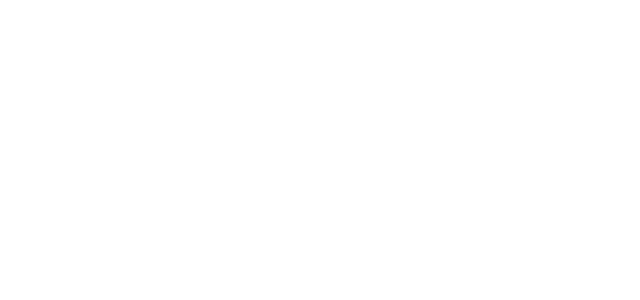
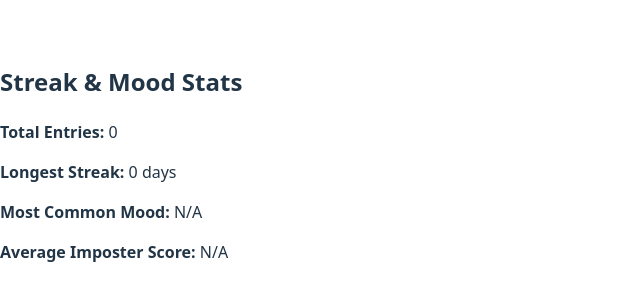
Before and after one commit to eramjabeen1/jabeen_eram_client_risekitcapstone, a React (Vite) app: page /streaks in a window 1280 px wide. Before the commit this address had no page. Shown: the part 238-538 px from the top of the page, without its empty margins (0-640 px from the left). Built offline with nearby package versions, Linux system fonts and the light colour scheme; no server answers.

Commit message:
Add streaks page and routing setup for StreakStatsPage

```diff
--- a/src/main.jsx
+++ b/src/main.jsx
@@ -4,6 +4,8 @@
 import JournalPage from './pages/JournalPage.jsx'
 import LoginPage from './pages/LoginPage.jsx'
 import RegisterPage from './pages/RegisterPage.jsx'
+import StreakStatsPage from './pages/StreakStatsPage'
+
 import './index.css'
 
 
@@ -15,6 +17,8 @@
         <Route path="/" element={<LoginPage />} />
         <Route path="/register" element={<RegisterPage />} />
         <Route path="/journal" element={<JournalPage />} />
+        <Route path="/streaks" element={<StreakStatsPage />} />
+
       </Routes>
     </BrowserRouter>
   </React.StrictMode>,
--- a/src/pages/JournalPage.jsx
+++ b/src/pages/JournalPage.jsx
@@ -4,6 +4,8 @@
 // import MoodPicker from '../components/MoodPicker'
 // import StreakCounter from '../components/StreakCounter'
 import { FaEye, FaEyeSlash } from 'react-icons/fa'
+import { Link } from 'react-router-dom'
+
 
 const JournalPage = () => {
   const [privateMode, setPrivateMode] = useState(false)
@@ -20,6 +22,11 @@
         {testMode ? 'Switch to Auth Mode' : 'Switch to Test Mode'}
       </button>
 
+<Link to="/streaks" className="streaks-link">
+  View Streak Stats
+</Link>
+
+
       {/* wrap blurred content properly inside this div */}
       <div className={`journal-page ${privateMode ? 'blurred-ui' : ''}`}>
         {/* streak and mood picker can come after MVP */}
--- /dev/null
+++ b/src/pages/StreakStatsPage.jsx
@@ -0,0 +1,80 @@
+import { useEffect, useState } from 'react'
+import { getJournalEntries } from '../services/journalService'
+
+const StreakStatsPage = ({ testMode = true }) => {
+  const [entries, setEntries] = useState([])
+  const [loading, setLoading] = useState(true)
+
+  useEffect(() => {
+    const fetchData = async () => {
+      try {
+        const data = await getJournalEntries(testMode)
+        setEntries(data)
+      } catch (err) {
+        alert('Could not load journal entries')
+        console.error(err)
+      } finally {
+        setLoading(false)
+      }
+    }
+
+    fetchData()
+  }, [testMode])
+
+  // Helper to format date to YYYY-MM-DD
+  const formatDate = (iso) => new Date(iso).toISOString().split('T')[0]
+
+  // Sort entries by date
+  const dates = [...new Set(entries.map(e => formatDate(e.createdAt)))].sort()
+
+  // Longest streak calculation
+  let longest = 0
+  let current = 0
+  let prevDate = null
+
+  dates.forEach(date => {
+    const thisDate = new Date(date)
+    if (prevDate) {
+      const diff = (thisDate - prevDate) / (1000 * 60 * 60 * 24)
+      if (diff === 1) {
+        current++
+      } else {
+        current = 1
+      }
+    } else {
+      current = 1
+    }
+    if (current > longest) longest = current
+    prevDate = thisDate
+  })
+
+  // Mood stats
+  const moodCounts = {}
+  let totalImposter = 0
+
+  entries.forEach(e => {
+    if (e.mood) moodCounts[e.mood] = (moodCounts[e.mood] || 0) + 1
+    totalImposter += e.imposterScore || 0
+  })
+
+  const mostCommonMood = Object.entries(moodCounts).sort((a, b) => b[1] - a[1])[0]?.[0] || 'N/A'
+  const avgImposter = entries.length ? (totalImposter / entries.length).toFixed(1) : 'N/A'
+
+  return (
+    <div className="streaks-page">
+      <h2>Streak & Mood Stats</h2>
+      {loading ? (
+        <p>Loading...</p>
+      ) : (
+        <>
+          <p><strong>Total Entries:</strong> {entries.length}</p>
+          <p><strong>Longest Streak:</strong> {longest} days</p>
+          <p><strong>Most Common Mood:</strong> {mostCommonMood}</p>
+          <p><strong>Average Imposter Score:</strong> {avgImposter}</p>
+        </>
+      )}
+    </div>
+  )
+}
+
+export default StreakStatsPage
```
Also changed, not shown: src/App.css (+14 -0 lines), 1 other file (tests, documents, lock files or other folders).
